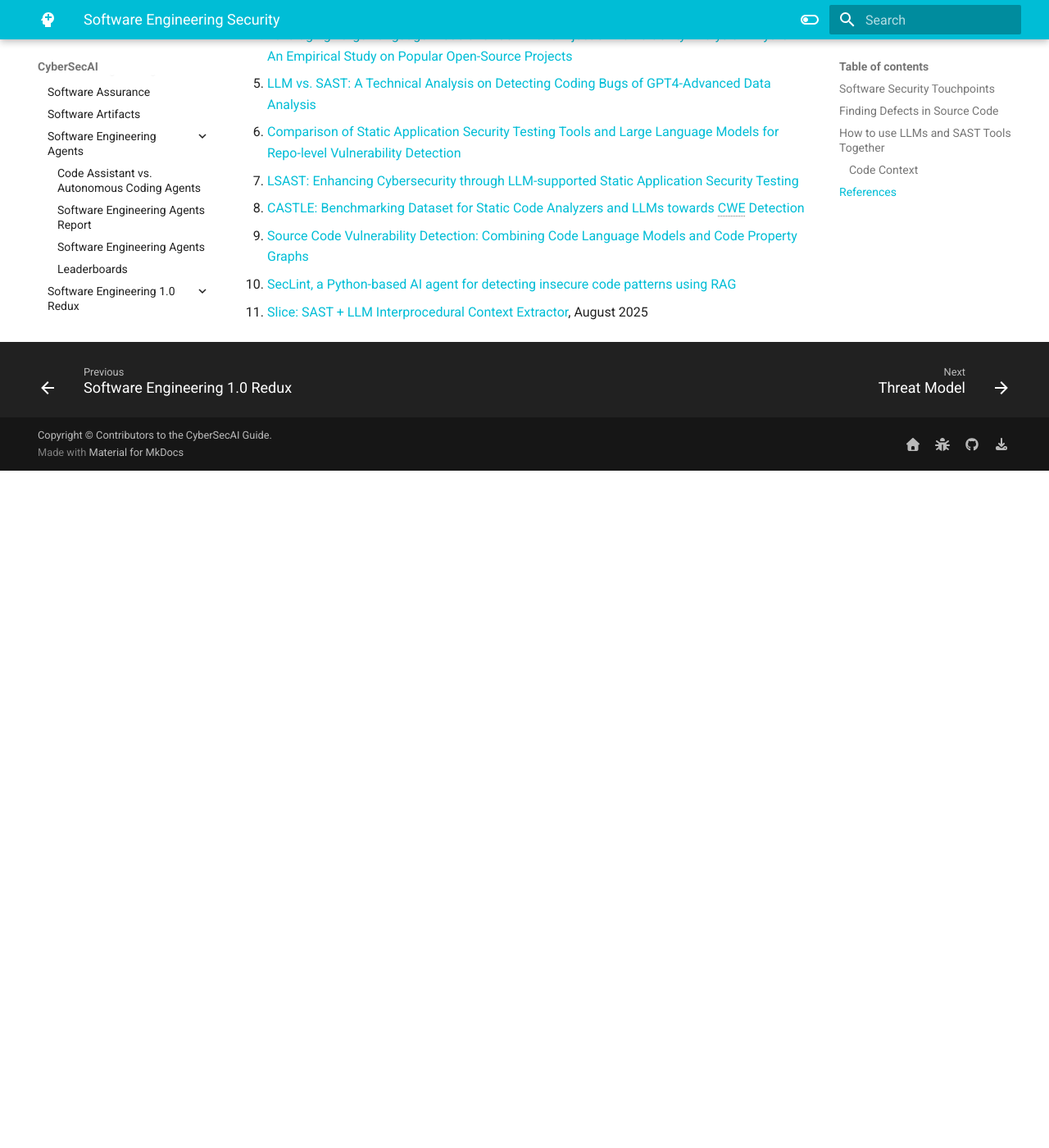
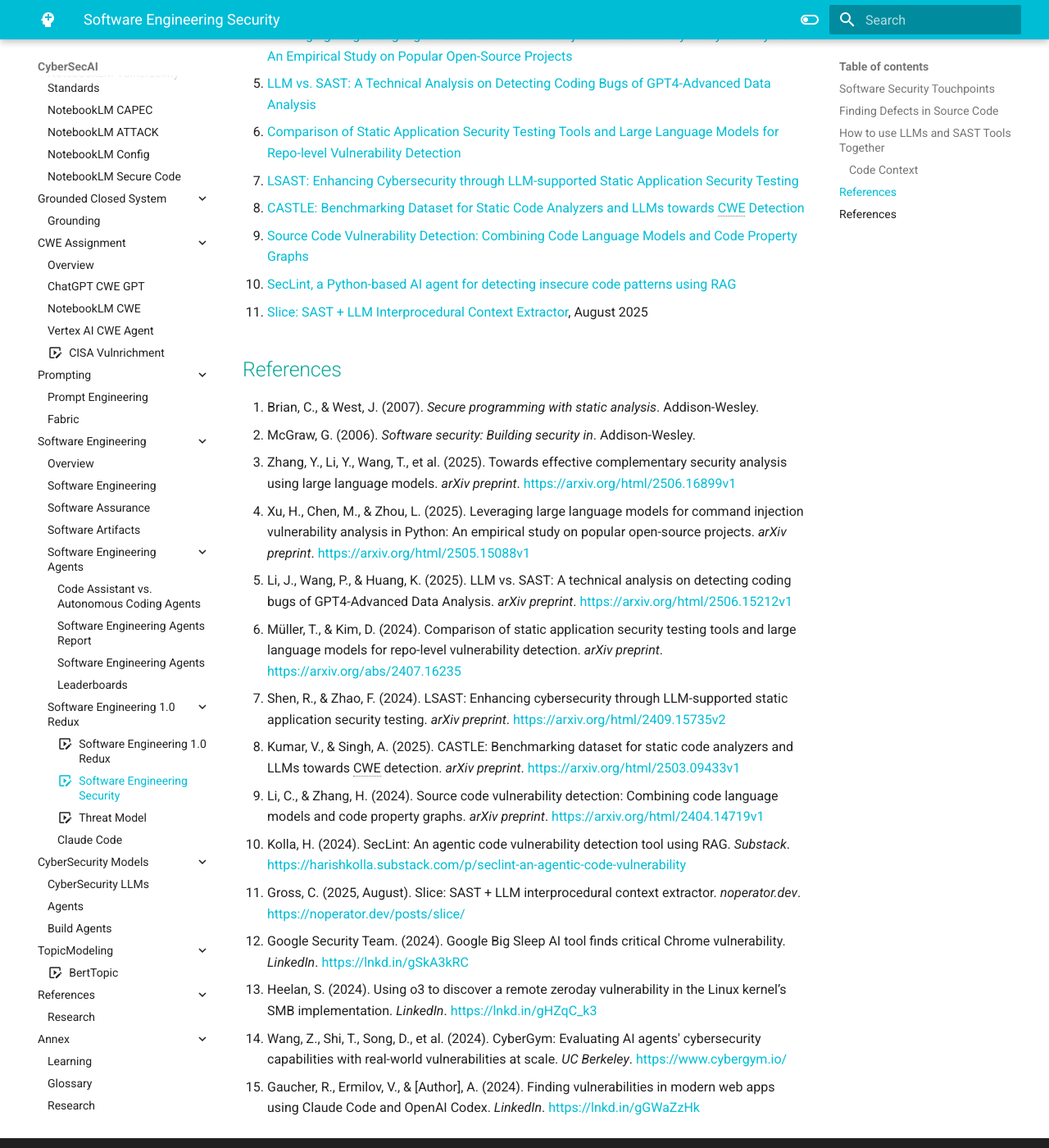
Before and after one commit to CyberSecAI/CyberSecAI.github.io, an MkDocs documentation site: the page built from docs/software/swe_redux_security.md, in a window 1280 px wide and 1400 px high, scrolled down 4510 px. Shown: the whole window at 82% size. Built offline with MkDocs 1.6.1 and Material for MkDocs 9.7.7, drawn with Linux system fonts in a browser that asks for light colours; comment, search, counter and statistics services are not loaded; before the commit the page ends 5084 px from its top, so only the background shows below that.

Commit message:
swe redux sec refs

```diff
--- a/docs/software/swe_redux_security.md
+++ b/docs/software/swe_redux_security.md
@@ -132,3 +132,24 @@
 5. [Source Code Vulnerability Detection: Combining Code Language Models and Code Property Graphs](https://arxiv.org/html/2404.14719v1)
 6. [SecLint, a Python-based AI agent for detecting insecure code patterns using RAG](https://harishkolla.substack.com/p/seclint-an-agentic-code-vulnerability)
 7. [Slice: SAST + LLM Interprocedural Context Extractor](https://noperator.dev/posts/slice/), August 2025
+
+
+
+
+## References
+
+1. Brian, C., & West, J. (2007). *Secure programming with static analysis*. Addison-Wesley.
+2. McGraw, G. (2006). *Software security: Building security in*. Addison-Wesley.
+3. Zhang, Y., Li, Y., Wang, T., et al. (2025). Towards effective complementary security analysis using large language models. *arXiv preprint*. [https://arxiv.org/html/2506.16899v1](https://arxiv.org/html/2506.16899v1)
+4. Xu, H., Chen, M., & Zhou, L. (2025). Leveraging large language models for command injection vulnerability analysis in Python: An empirical study on popular open-source projects. *arXiv preprint*. [https://arxiv.org/html/2505.15088v1](https://arxiv.org/html/2505.15088v1)
+5. Li, J., Wang, P., & Huang, K. (2025). LLM vs. SAST: A technical analysis on detecting coding bugs of GPT4-Advanced Data Analysis. *arXiv preprint*. [https://arxiv.org/html/2506.15212v1](https://arxiv.org/html/2506.15212v1)
+6. Müller, T., & Kim, D. (2024). Comparison of static application security testing tools and large language models for repo-level vulnerability detection. *arXiv preprint*. [https://arxiv.org/abs/2407.16235](https://arxiv.org/abs/2407.16235)
+7. Shen, R., & Zhao, F. (2024). LSAST: Enhancing cybersecurity through LLM-supported static application security testing. *arXiv preprint*. [https://arxiv.org/html/2409.15735v2](https://arxiv.org/html/2409.15735v2)
+8. Kumar, V., & Singh, A. (2025). CASTLE: Benchmarking dataset for static code analyzers and LLMs towards CWE detection. *arXiv preprint*. [https://arxiv.org/html/2503.09433v1](https://arxiv.org/html/2503.09433v1)
+9. Li, C., & Zhang, H. (2024). Source code vulnerability detection: Combining code language models and code property graphs. *arXiv preprint*. [https://arxiv.org/html/2404.14719v1](https://arxiv.org/html/2404.14719v1)
+10. Kolla, H. (2024). SecLint: An agentic code vulnerability detection tool using RAG. *Substack*. [https://harishkolla.substack.com/p/seclint-an-agentic-code-vulnerability](https://harishkolla.substack.com/p/seclint-an-agentic-code-vulnerability)
+11. Gross, C. (2025, August). Slice: SAST + LLM interprocedural context extractor. *noperator.dev*. [https://noperator.dev/posts/slice/](https://noperator.dev/posts/slice/)
+12. Google Security Team. (2024). Google Big Sleep AI tool finds critical Chrome vulnerability. *LinkedIn*. [https://lnkd.in/gSkA3kRC](https://lnkd.in/gSkA3kRC)
+13. Heelan, S. (2024). Using o3 to discover a remote zeroday vulnerability in the Linux kernel’s SMB implementation. *LinkedIn*. [https://lnkd.in/gHZqC\_k3](https://lnkd.in/gHZqC_k3)
+14. Wang, Z., Shi, T., Song, D., et al. (2024). CyberGym: Evaluating AI agents' cybersecurity capabilities with real-world vulnerabilities at scale. *UC Berkeley*. [https://www.cybergym.io/](https://www.cybergym.io/)
+15. Gaucher, R., Ermilov, V., & \[Author], A. (2024). Finding vulnerabilities in modern web apps using Claude Code and OpenAI Codex. *LinkedIn*. [https://lnkd.in/gGWaZzHk](https://lnkd.in/gGWaZzHk)
```
